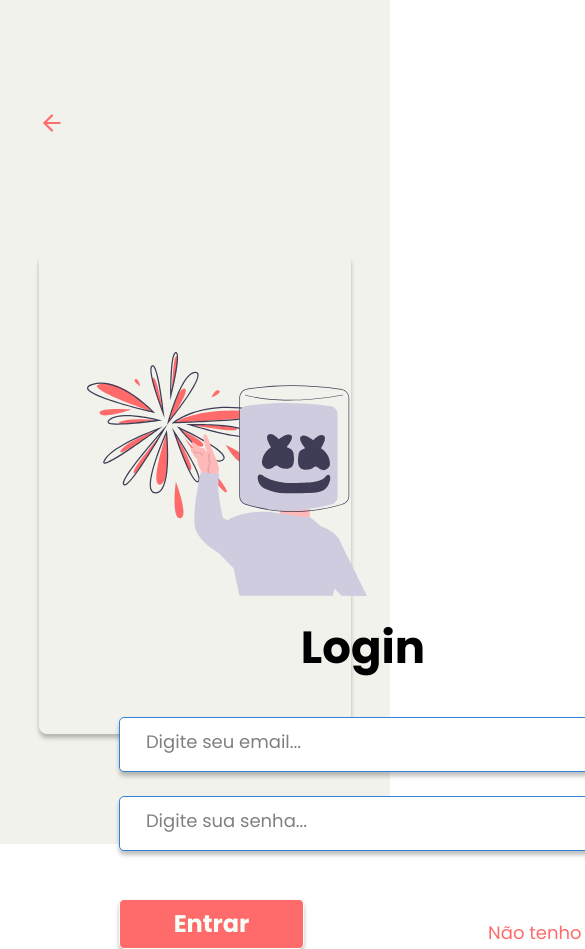
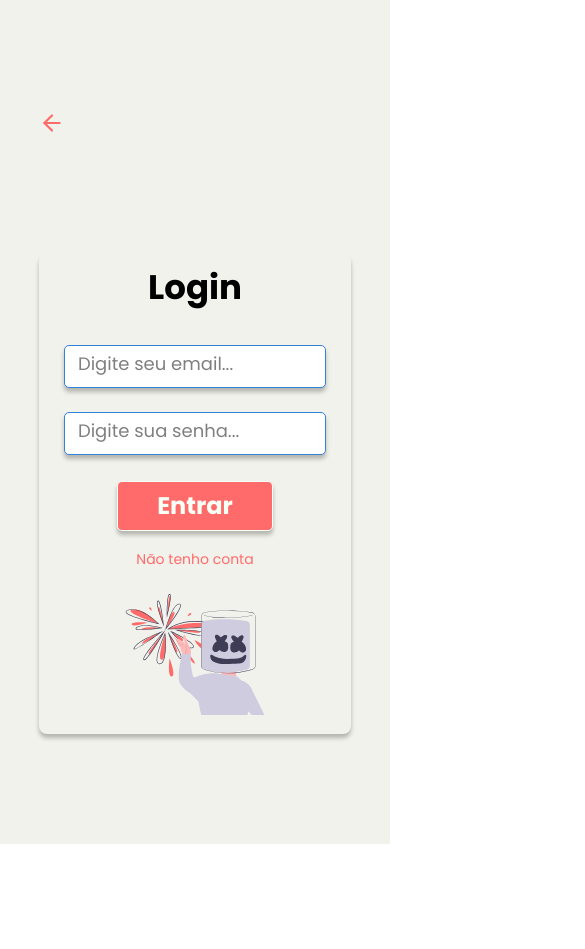
Before and after one commit to Kauanny-cmd/Seu-Artista, a React (Create React App) app in the folder client/: page /login in a window 390 px wide. Shown: the top 949 px of the page, 585 px wide, since content can reach past the window. After the commit the page ends 844 px from the top, so only its background shows below. Built offline with nearby package versions, Linux system fonts and the light colour scheme.

Commit message:
Adicionando responsividade na page login

```diff
--- a/client/src/pages/Login/index.js
+++ b/client/src/pages/Login/index.js
@@ -1,16 +1,16 @@
-import { useContext, useState } from 'react';
-import { Link, useHistory } from 'react-router-dom';
-import { FiArrowLeft } from 'react-icons/fi';
+import { useContext, useState } from "react";
+import { Link, useHistory } from "react-router-dom";
+import { FiArrowLeft } from "react-icons/fi";
 
-import { AuthContext } from '../../contexts/auth';
+import { AuthContext } from "../../contexts/auth";
 
-import melo from '../../assets/melo.svg';
+import melo from "../../assets/melo.svg";
 
-import '../../styles/auth.css';
+import "../../styles/auth.css";
 
 function Login() {
-    const [email, setEmail] = useState('');
-    const [password, setPassword] = useState('');
+  const [email, setEmail] = useState("");
+  const [password, setPassword] = useState("");
 
   const authContext = useContext(AuthContext);
 
@@ -24,17 +24,17 @@ function Login() {
     await signIn(email, password);
 
     const data = {
-            name: '',
+      name: "",
       email,
-            isUserAuthenticated: true
+      isUserAuthenticated: true,
     };
 
-        localStorage.setItem('userData', JSON.stringify(data));
+    localStorage.setItem("userData", JSON.stringify(data));
 
-        setEmail('');
-        setPassword('');
+    setEmail("");
+    setPassword("");
 
-        history.push('/profile');
+    history.push("/profile");
   }
 
   return (
@@ -59,7 +59,7 @@ function Login() {
               placeholder="Digite seu email..."
               id="input-email"
               value={email}
-                        onChange={e => setEmail(e.target.value)}
+              onChange={(e) => setEmail(e.target.value)}
             />
 
             <input
@@ -69,11 +69,13 @@ function Login() {
               placeholder="Digite sua senha..."
               id="input-senha"
               value={password}
-                        onChange={e => setPassword(e.target.value)}
+              onChange={(e) => setPassword(e.target.value)}
             />
 
             <div className="actions-container">
-                        <button className="action-button" type="submit">Entrar</button>
+              <button className="action-button" type="submit">
+                Entrar
+              </button>
 
               <Link className="link-text" to="/signup">
                 Não tenho conta
@@ -81,6 +83,7 @@ function Login() {
             </div>
           </form>
         </div>
+        <img src={melo} className="page-image-responsiva" alt="melo" />
       </div>
     </div>
   );
--- a/client/src/styles/auth.css
+++ b/client/src/styles/auth.css
@@ -4,7 +4,7 @@
   display: flex;
   flex-direction: column;
   justify-content: space-evenly;
-    background-color: #F1F2EB;
+  background-color: #f1f2eb;
 }
 
 .page-header {
@@ -15,7 +15,7 @@
 .setinha {
   width: 42px;
   height: 42px;
-    color: #FF6B6B;
+  color: #ff6b6b;
   text-decoration: none;
 }
 
@@ -52,6 +52,10 @@
   height: 360px;
 }
 
+.page-image-responsiva {
+  display: none;
+}
+
 .page-title {
   text-align: center;
   font-family: Poppins;
@@ -73,8 +77,8 @@
   width: 520px;
   height: 55px;
   text-indent: 22px;
-    background: #FFFFFF;
-    border: 1px solid #3182D9;
+  background: #ffffff;
+  border: 1px solid #3182d9;
   box-sizing: border-box;
   box-shadow: 0px 4px 4px rgba(0, 0, 0, 0.25);
   border-radius: 5px;
@@ -94,11 +98,11 @@
   font-weight: 600;
   font-size: 24px;
   line-height: 33px;
-    color: #F7FFF7;
+  color: #f7fff7;
   width: 185px;
   height: 50px;
-    background: #FF6B6B;
-    border: 1px solid #F7FFF7;
+  background: #ff6b6b;
+  border: 1px solid #f7fff7;
   box-sizing: border-box;
   box-shadow: 0px 4px 4px rgba(0, 0, 0, 0.25);
   border-radius: 5px;
@@ -110,7 +114,7 @@
   font-family: Poppins;
   font-size: 18px;
   line-height: 33px;
-    color: #FF6B6B;
+  color: #ff6b6b;
 }
 
 ::placeholder {
@@ -119,3 +123,55 @@
   text-indent: 5%;
   color: rgba(0, 0, 0, 0.5);
 }
+
+@media (max-width: 900px) {
+  .box {
+    padding: 0;
+  }
+
+  .form-area {
+    width: 100%;
+  }
+
+  .form {
+    margin-top: 0;
+    margin-left: 0;
+    align-items: center;
+    justify-content: center;
+    width: 100%;
+  }
+  .page-image {
+    display: none;
+  }
+
+  .page-title {
+    font-size: 34px;
+  }
+
+  .page-image-responsiva {
+    display: block;
+    width: 100%;
+    height: 121px;
+  }
+
+  .page-input {
+    width: 84%;
+    height: 43px;
+  }
+
+  .actions-container {
+    flex-direction: column;
+    justify-content: center;
+    align-items: center;
+    margin-top: 26px;
+  }
+
+  .action-button {
+    width: 50%;
+  }
+
+  .link-text {
+    margin-top: 12px;
+    font-size: 14px;
+  }
+}
```
Lines whose indentation alone changed are shown as unchanged.
